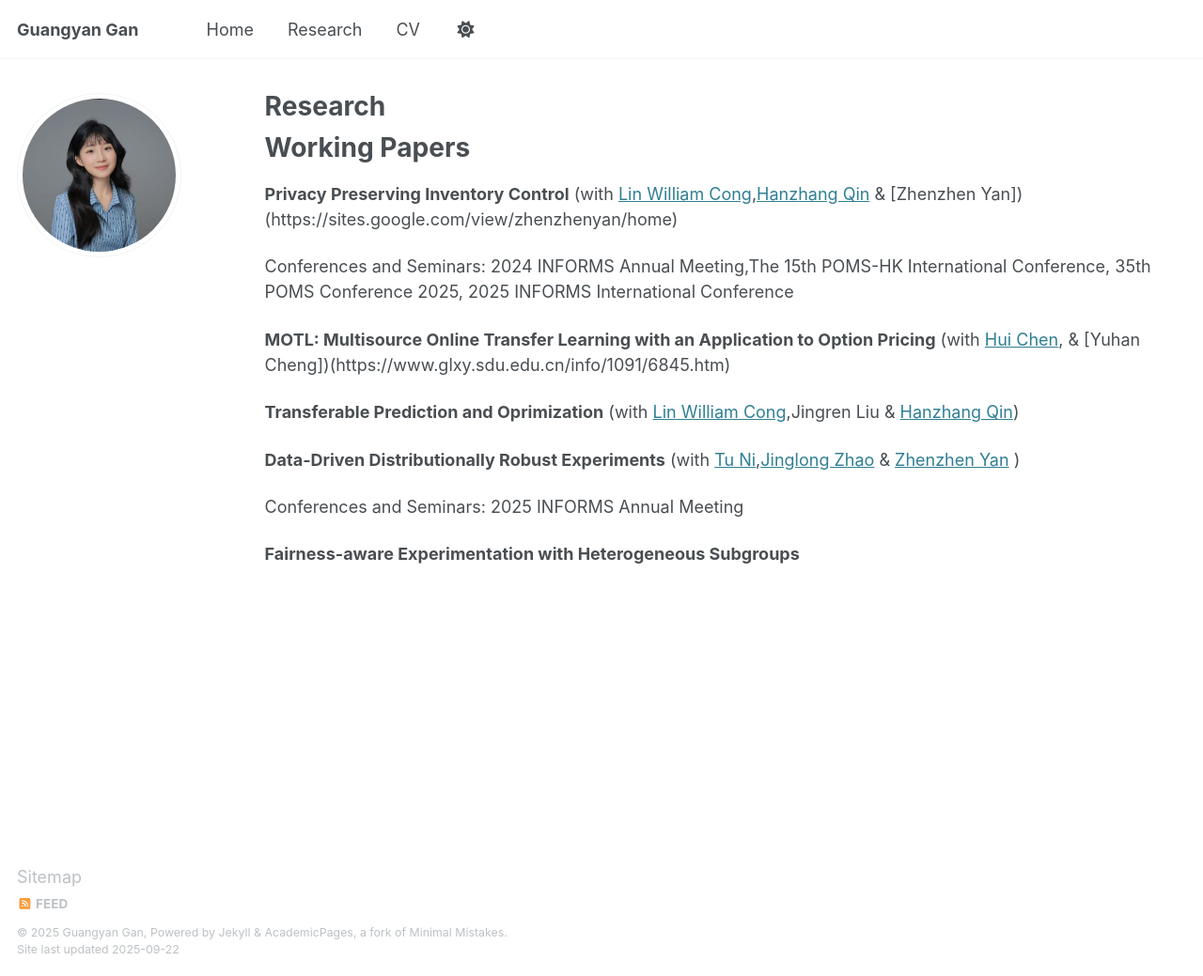
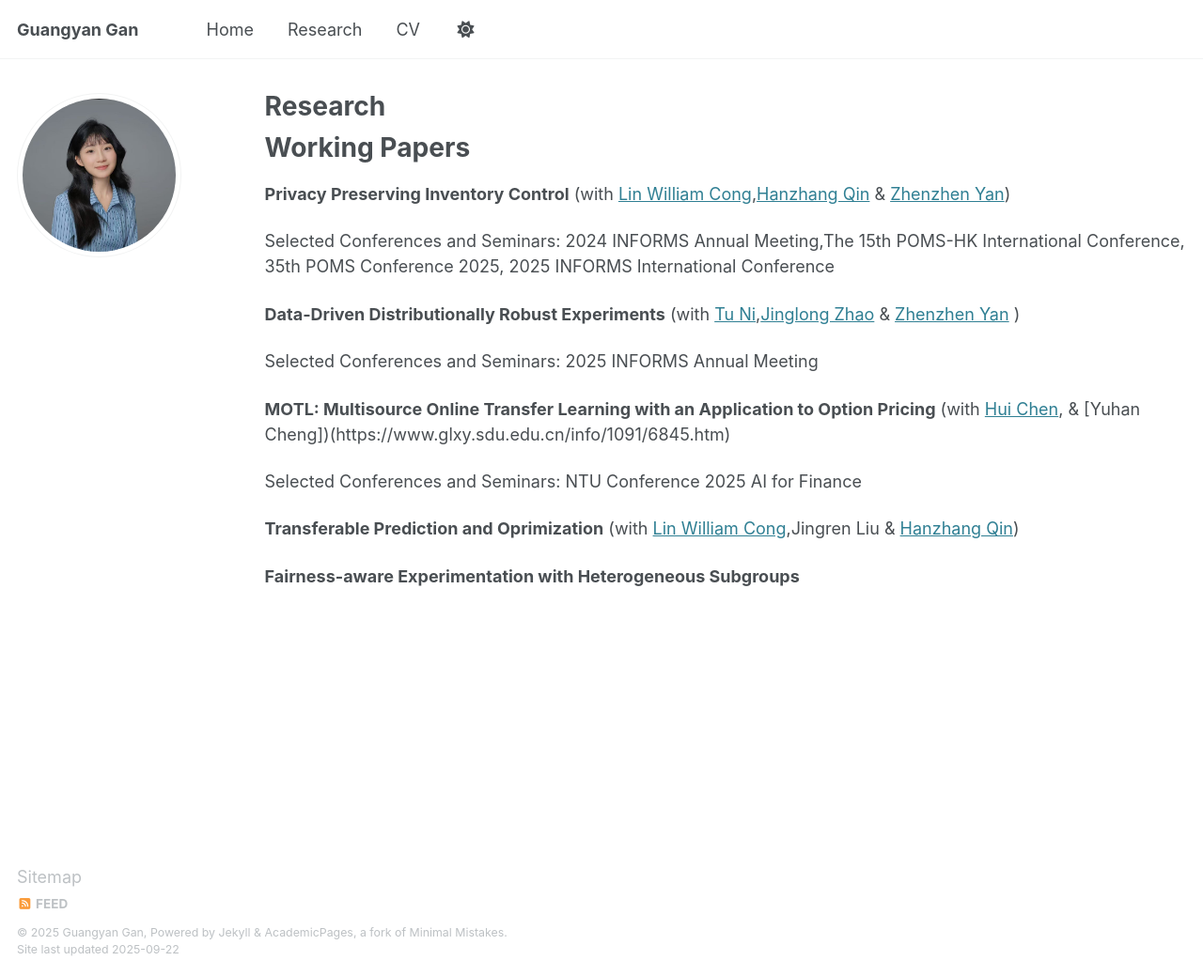
Before and after one commit to GuangyanGan/GuangyanGan.github.io, a Jekyll site: the page built from _pages/Research.md, in a window 1280 px wide and 1039 px high. Shown: the whole window at 94% size. Built offline with Jekyll 4.4.1, drawn with Linux system fonts in a browser that asks for light colours.

Commit message:
Update Research.md

```diff
--- a/_pages/Research.md
+++ b/_pages/Research.md
@@ -11,21 +11,20 @@ redirect_from:
 
 Working Papers
 =============
-**Privacy Preserving Inventory Control** (with [Lin William Cong](https://www.linwilliamcong.com),[Hanzhang Qin](https://hanzhangqin.com) & [Zhenzhen Yan])(https://sites.google.com/view/zhenzhenyan/home)
+**Privacy Preserving Inventory Control** (with [Lin William Cong](https://www.linwilliamcong.com),[Hanzhang Qin](https://hanzhangqin.com) & [Zhenzhen Yan](https://sites.google.com/view/zhenzhenyan/home))
 
-Conferences and Seminars:  2024 INFORMS Annual Meeting,The 15th POMS-HK International Conference, 35th POMS Conference 2025, 2025 INFORMS International Conference
+Selected Conferences and Seminars:  2024 INFORMS Annual Meeting,The 15th POMS-HK International Conference, 35th POMS Conference 2025, 2025 INFORMS International Conference
 
+**Data-Driven Distributionally Robust Experiments** (with [Tu Ni](https://nitu.mystrikingly.com),[Jinglong Zhao](https://www.bu.edu/questrom/profiles/jinglong-zhao/) & [Zhenzhen Yan](https://sites.google.com/view/zhenzhenyan/home) )
+
+Selected Conferences and Seminars: 2025 INFORMS Annual Meeting
 
 **MOTL: Multisource Online Transfer Learning with  an Application to Option Pricing** (with [Hui Chen](https://mitsloan.mit.edu/faculty/directory/hui-chen), & [Yuhan Cheng])(https://www.glxy.sdu.edu.cn/info/1091/6845.htm)
+
+Selected Conferences and Seminars: NTU Conference 2025 AI for Finance
 
 
 **Transferable Prediction and Oprimization** (with [Lin William Cong](https://www.linwilliamcong.com),Jingren Liu & [Hanzhang Qin](https://hanzhangqin.com))
 
 
-**Data-Driven Distributionally Robust Experiments** (with [Tu Ni](https://nitu.mystrikingly.com),[Jinglong Zhao](https://www.bu.edu/questrom/profiles/jinglong-zhao/) & [Zhenzhen Yan](https://sites.google.com/view/zhenzhenyan/home) )
-
-Conferences and Seminars: 2025 INFORMS Annual Meeting
-
-
-
 **Fairness-aware Experimentation with Heterogeneous Subgroups**
```
